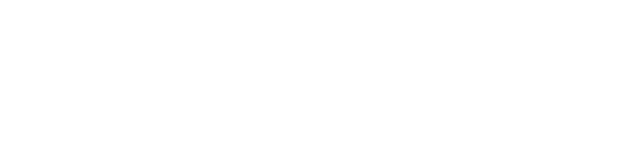
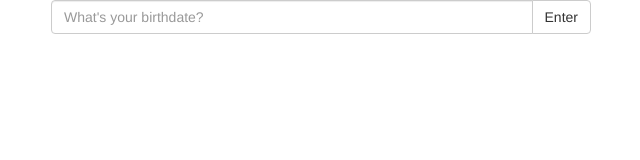
Before and after one commit to Formatted/BirthDayFacts, a plain HTML site: page index2.html in a window 1280 px wide. Shown: the whole page, without its empty margins (34-674 px from the left). Drawn offline with nearby package versions, Linux system fonts and the light colour scheme; files that its build step writes are made by us from their sources.

Commit message:
Add files via upload

```diff
--- a/index2.html
+++ b/index2.html
@@ -1,14 +1,26 @@
 <!DOCTYPE html>
 <html>
-	<head>
-		<title>BrthDay</title>
-	</head>
-	<body>
 
+<head>
+    <title>BrthDay</title>
+    <link rel="stylesheet" href="https://maxcdn.bootstrapcdn.com/bootstrap/3.3.5/css/bootstrap.min.css">
+    <link rel="stylesheet" href="cs/brthdaystyles.css">
+</head>
 
-	<script src="https://code.jquery.com/jquery-2.1.1.js"></script>
-		<script>
+<body>
+    <div class="container">
+        <div class="col-lg-6">
+            <div class="input-group">
+                <input id="add_task" type="text" class="form-control" placeholder="What's your birthdate?" name="birthday">
+                <span class="input-group-btn">
+            	  <button id="add_button" class="btn btn-default" type="submit">Enter</button>
+            	</span>
+            </div>
+        </div>
+    </div>
 
-		</script>
-	</body>
+    <script src="https://code.jquery.com/jquery-2.1.1.js"></script>
+    <script type="text/javascript" src="js/brthday.js"></script>
+</body>
+
 </html>
```
